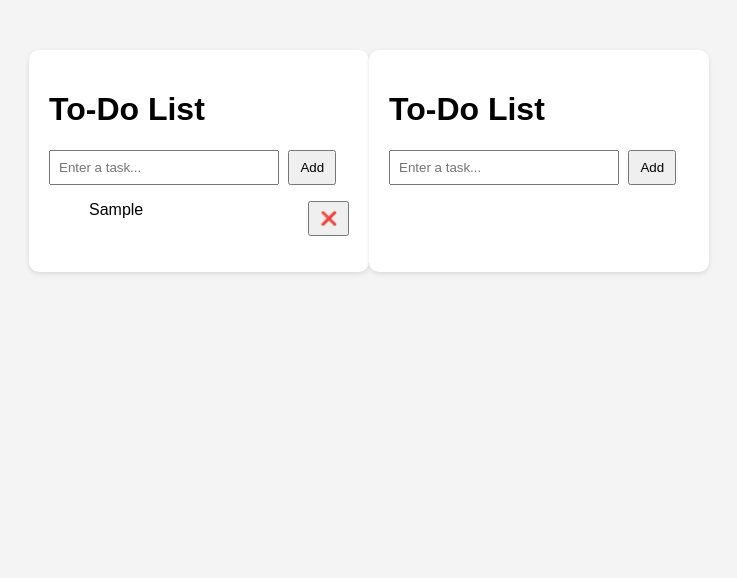
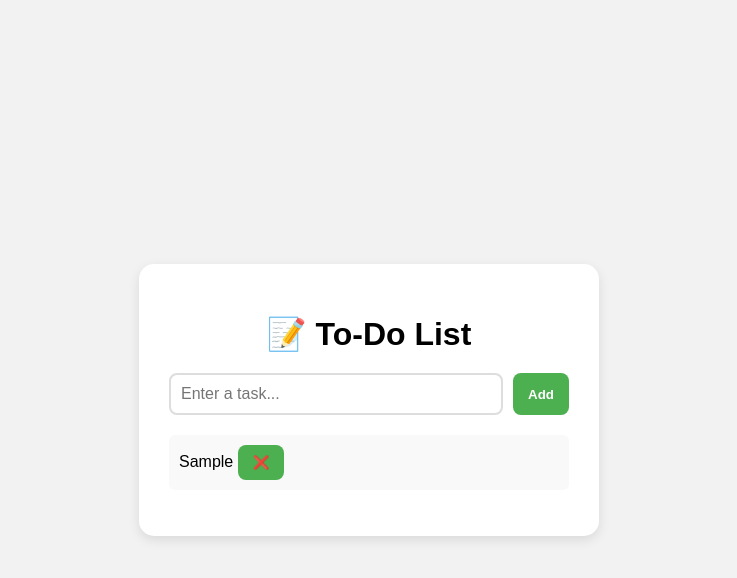
Before and after one commit to abdou-nsira/todo-app, a plain HTML site: page index.html in a window 1280 px wide. Both pictures are taken after typing "Sample" into the empty fields and a click on the button "Add". Shown: the whole page, without its empty margins (271-1008 px from the left). Drawn offline with Linux system fonts and the light colour scheme.

Commit message:
Add localStorage support and render on load

```diff
--- a/index.html
+++ b/index.html
@@ -1,39 +1,21 @@
 <!DOCTYPE html>
 <html lang="en">
 <head>
-  <meta charset="UTF-8">
-  <meta name="viewport" content="width=device-width, initial-scale=1.0">
+  <meta charset="UTF-8" />
+  <meta name="viewport" content="width=device-width, initial-scale=1.0" />
   <title>To-Do List</title>
-  <link rel="stylesheet" href="style.css">
+  <link rel="stylesheet" href="style.css" />
 </head>
 <body>
-  <div class="container">
-    <h1>To-Do List</h1>
-    <input type="text" id="task-input" placeholder="Enter a task...">
-    <button onclick="addTask()">Add</button>
+  <div class="todo-container">
+    <h1>📝 To-Do List</h1>
+    <div class="input-group">
+      <input type="text" id="task-input" placeholder="Enter a task..." />
+      <button onclick="addTask()">Add</button>
+    </div>
     <ul id="task-list"></ul>
   </div>
 
   <script src="script.js"></script>
 </body>
 </html>
-
-<!DOCTYPE html>
-<html lang="en">
-<head>
-  <meta charset="UTF-8">
-  <meta name="viewport" content="width=device-width, initial-scale=1.0">
-  <title>To-Do List</title>
-  <link rel="stylesheet" href="style.css">
-</head>
-<body>
-  <div class="container">
-    <h1>To-Do List</h1>
-    <input type="text" id="task-input" placeholder="Enter a task...">
-    <button onclick="addTask()">Add</button>
-    <ul id="task-list"></ul>
-  </div>
-
-  <script src="script.js"></script>
-</body>
-</html>
--- a/script.js
+++ b/script.js
@@ -1,43 +1,75 @@
+// Load tasks when the page loads
+window.onload = function () {
+  loadTasks();
+};
+
+// Add a task
 function addTask() {
   const input = document.getElementById("task-input");
   const taskText = input.value.trim();
   if (taskText === "") return;
 
-  const li = document.createElement("li");
-  li.innerHTML = `
-    <span onclick="toggleDone(this)">${taskText}</span>
-    <button onclick="removeTask(this)">❌</button>
-  `;
-  document.getElementById("task-list").appendChild(li);
+  const task = {
+    text: taskText,
+    completed: false
+  };
+
+  const tasks = getTasks();
+  tasks.push(task);
+  saveTasks(tasks);
+  renderTasks();
+
   input.value = "";
 }
 
-function toggleDone(span) {
-  span.classList.toggle("completed");
+// Toggle task completed
+function toggleDone(index) {
+  const tasks = getTasks();
+  tasks[index].completed = !tasks[index].completed;
+  saveTasks(tasks);
+  renderTasks();
 }
 
-function removeTask(button) {
-  button.parentElement.remove();
+// Remove task
+function removeTask(index) {
+  const tasks = getTasks();
+  tasks.splice(index, 1);
+  saveTasks(tasks);
+  renderTasks();
 }
 
-function addTask() {
-  const input = document.getElementById("task-input");
-  const taskText = input.value.trim();
-  if (taskText === "") return;
-
-  const li = document.createElement("li");
-  li.innerHTML = `
-    <span onclick="toggleDone(this)">${taskText}</span>
-    <button onclick="removeTask(this)">❌</button>
-  `;
-  document.getElementById("task-list").appendChild(li);
-  input.value = "";
+// Get tasks from localStorage
+function getTasks() {
+  return JSON.parse(localStorage.getItem("tasks")) || [];
 }
 
-function toggleDone(span) {
-  span.classList.toggle("completed");
+// Save tasks to localStorage
+function saveTasks(tasks) {
+  localStorage.setItem("tasks", JSON.stringify(tasks));
 }
 
-function removeTask(button) {
-  button.parentElement.remove();
+// Render tasks on screen
+function renderTasks() {
+  const taskList = document.getElementById("task-list");
+  taskList.innerHTML = "";
+
+  const tasks = getTasks();
+  tasks.forEach((task, index) => {
+    const li = document.createElement("li");
+    li.innerHTML = `
+      <span onclick="toggleDone(${index})" class="${task.completed ? 'completed' : ''}">${task.text}</span>
+      <button onclick="removeTask(${index})">❌</button>
+    `;
+    taskList.appendChild(li);
+  });
 }
+
+// Allow pressing Enter to add task
+document.getElementById("task-input").addEventListener("keydown", function (event) {
+  if (event.key === "Enter") {
+    addTask();
+  }
+});
+function loadTasks() {
+  renderTasks();
+}
--- a/style.css
+++ b/style.css
@@ -1,75 +1,69 @@
 body {
   font-family: Arial, sans-serif;
-  background: #f4f4f4;
+  background: #f2f2f2;
+  margin: 0;
+  padding: 0;
   display: flex;
   justify-content: center;
-  margin-top: 50px;
+  align-items: center;
+  min-height: 100vh;
 }
 
-.container {
-  background: white;
-  padding: 20px;
-  border-radius: 10px;
-  box-shadow: 0 2px 5px rgba(0,0,0,0.1);
-  width: 300px;
+.todo-container {
+  background: #ffffff;
+  padding: 30px;
+  border-radius: 15px;
+  box-shadow: 0 4px 12px rgba(0, 0, 0, 0.1);
+  width: 90%;
+  max-width: 400px;
+  text-align: center;
 }
 
-input {
-  width: 70%;
-  padding: 8px;
-  margin-right: 5px;
+h1 {
+  margin-bottom: 20px;
+}
+
+.input-group {
+  display: flex;
+  gap: 10px;
+  margin-bottom: 20px;
+}
+
+input[type="text"] {
+  flex: 1;
+  padding: 10px;
+  font-size: 16px;
+  border: 2px solid #ddd;
+  border-radius: 8px;
 }
 
 button {
-  padding: 8px 10px;
+  padding: 10px 15px;
+  background-color: #4caf50;
+  color: white;
+  font-weight: bold;
+  border: none;
+  border-radius: 8px;
+  cursor: pointer;
+}
+
+button:hover {
+  background-color: #45a049;
+}
+
+ul {
+  list-style: none;
+  padding: 0;
 }
 
 li {
-  list-style: none;
-  margin-top: 10px;
-  display: flex;
-  justify-content: space-between;
+  padding: 10px;
+  background: #f9f9f9;
+  margin-bottom: 10px;
+  border-radius: 6px;
+  text-align: left;
 }
-
 .completed {
   text-decoration: line-through;
-  color: gray;
+  color: #888;
 }
-
-body {
-  font-family: Arial, sans-serif;
-  background: #f4f4f4;
-  display: flex;
-  justify-content: center;
-  margin-top: 50px;
-}
-
-.container {
-  background: white;
-  padding: 20px;
-  border-radius: 10px;
-  box-shadow: 0 2px 5px rgba(0,0,0,0.1);
-  width: 300px;
-}
-
-input {
-  width: 70%;
-  padding: 8px;
-  margin-right: 5px;
-}
-
-button {
-  padding: 8px 10px;
-}
-
-li {
-  list-style: none;
-  margin-top: 10px;
-  display: flex;
-  justify-content: space-between;
-}
-
-.completed {
-  text-decoration: line-through;
-  color: gray;
-}
```
